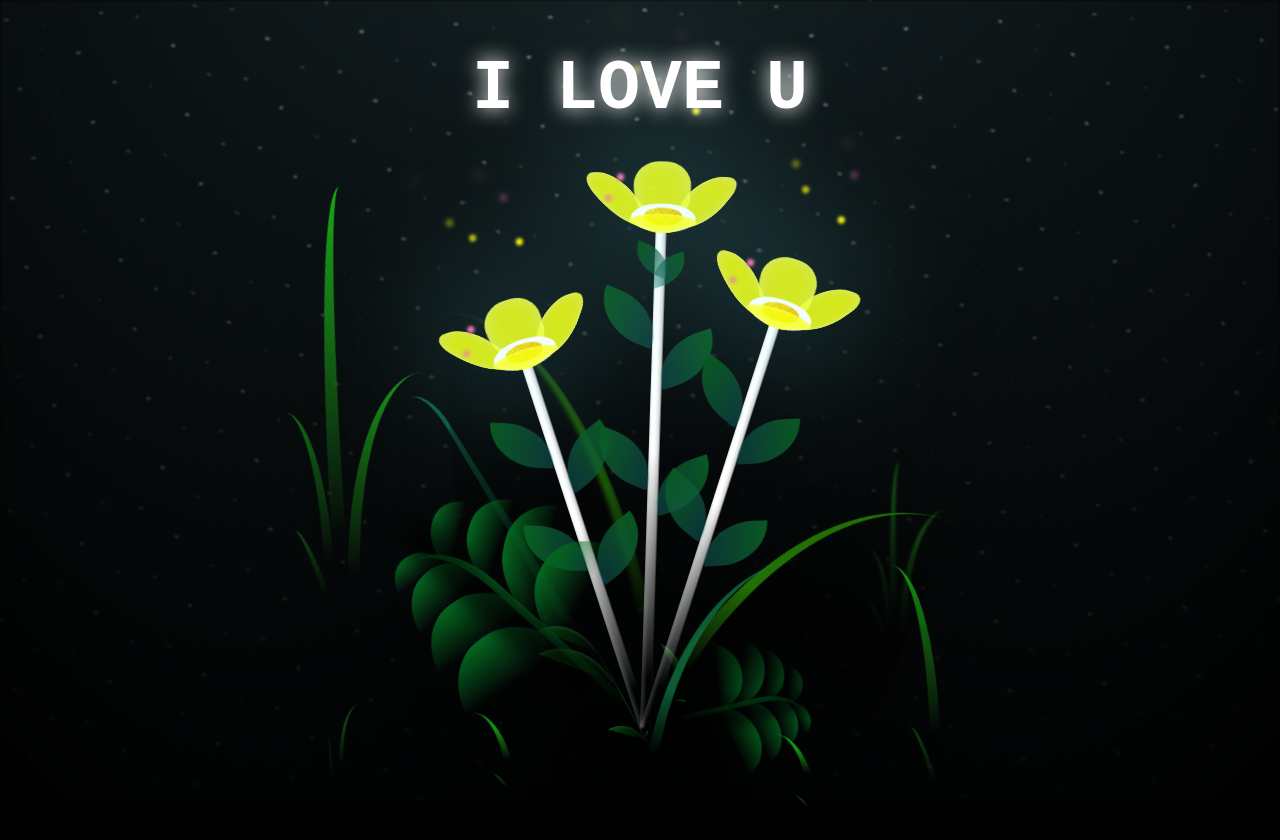
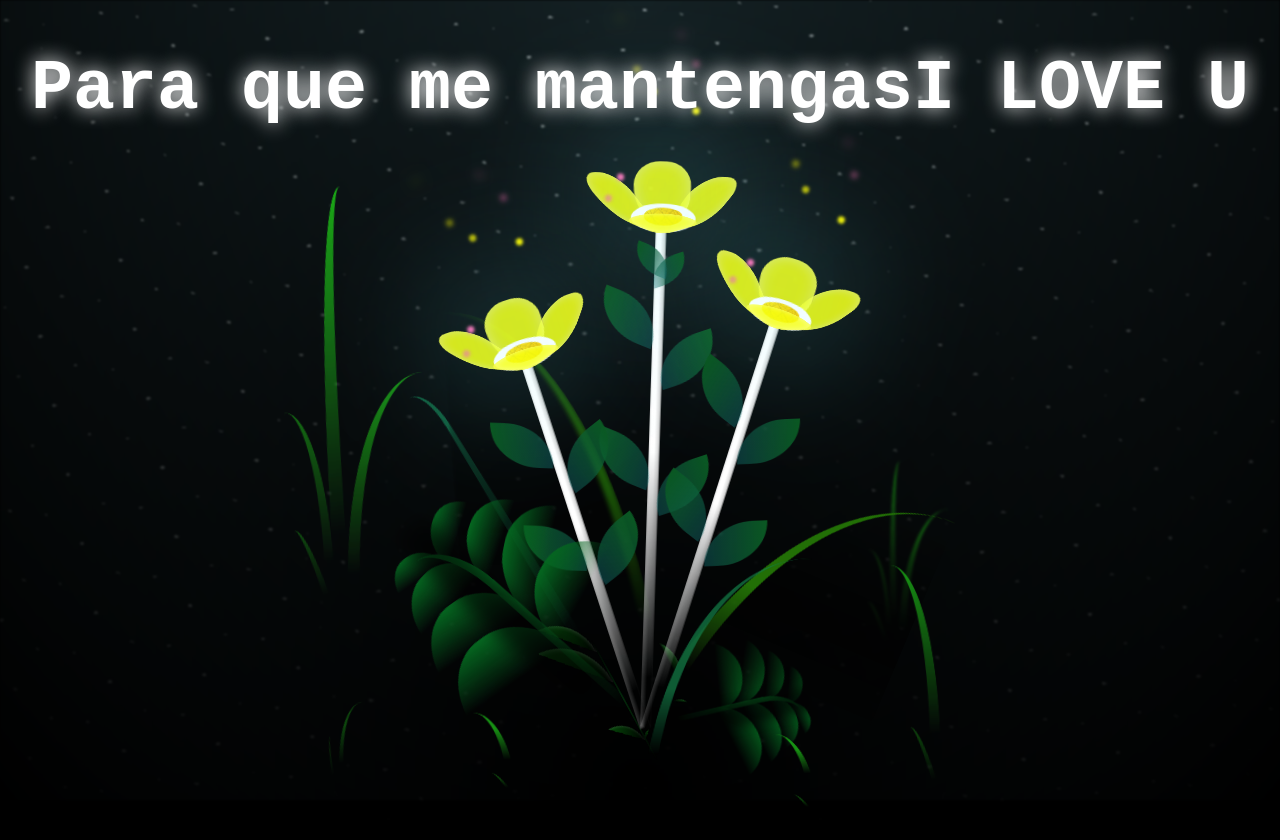
Before and after one commit to Fredd1505/Flowers, a plain HTML site: page flower.html in a window 1280 px wide. Drawn offline with Linux system fonts and the light colour scheme.

Commit message:
Initial commit

```diff
--- a/flower.html
+++ b/flower.html
@@ -315,7 +315,7 @@
   </div>
 
   <!-- Title -->
-  <h1 class="title"><span id="title"></span></h1>
+  <h1 class="title"><span id="title">Para que me mantengas</span></h1>
 </body>
 
 </html>
```
